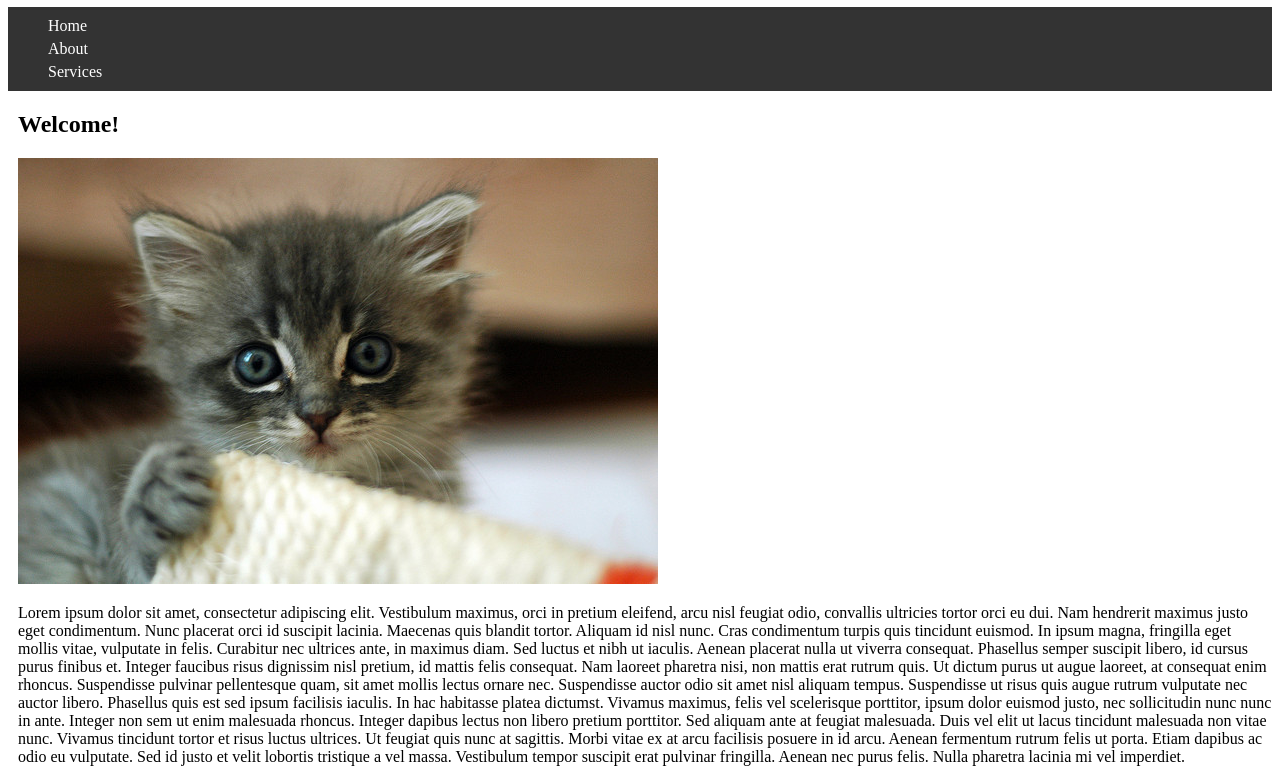
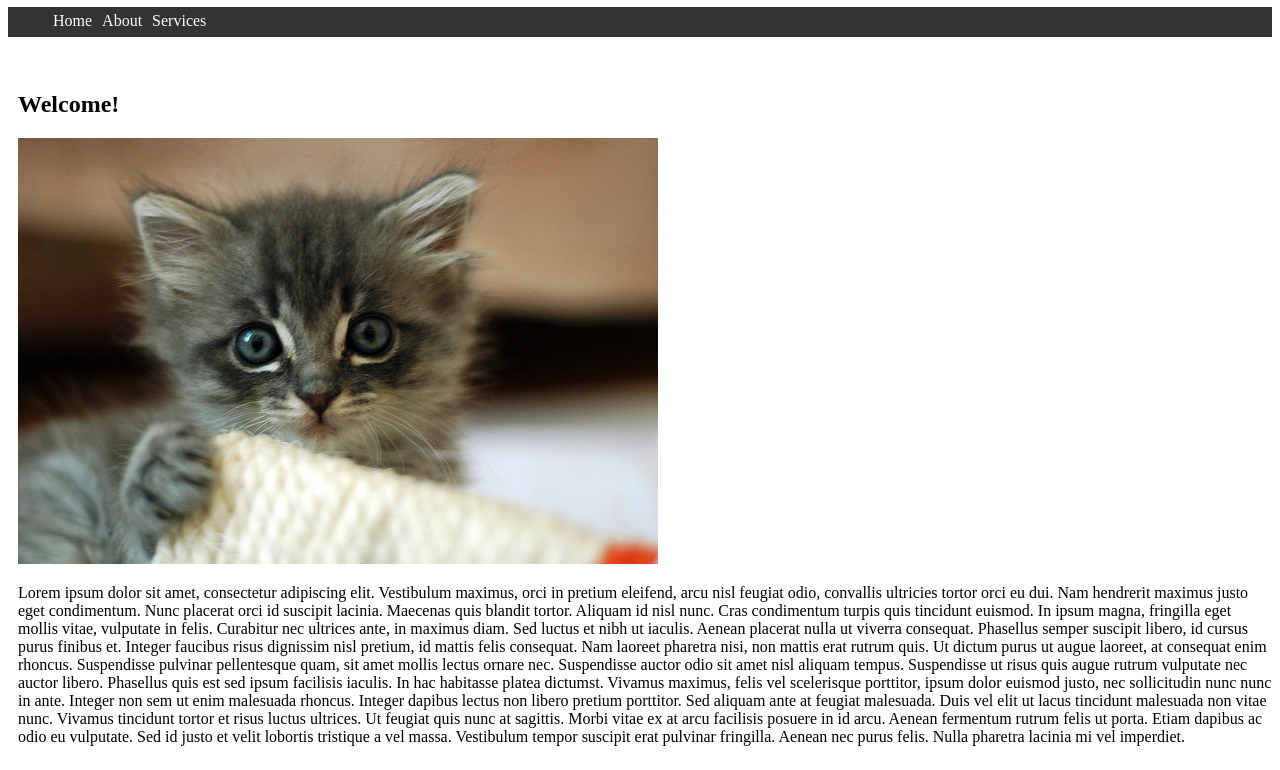
Before and after one commit to david-escalante/practica1, a plain HTML site: page index.html in a window 1280 px wide. Shown: the part 73-843 px from the top of the page. Drawn offline with Linux system fonts and the light colour scheme.

Commit message:
Media Queries

```diff
--- a/css/layaout.css
+++ b/css/layaout.css
@@ -35,3 +35,25 @@ footer {
     background-color: black;
     color: white;
 }
+
+@media screen and (min-width: 960px) {
+    nav ul li{
+        float: left;
+    }
+
+    article {
+        //float: clear;
+    }
+    nav ul{
+        padding-top: 0px;
+        padding-bottom: 30px;
+    }
+
+    nav ul li{
+        margin: 5px 5px 5px 5px;
+    }
+}
+
+.clear {
+    float: clear;
+}
```
Also changed, not shown: index.html (+1 -0 lines).
